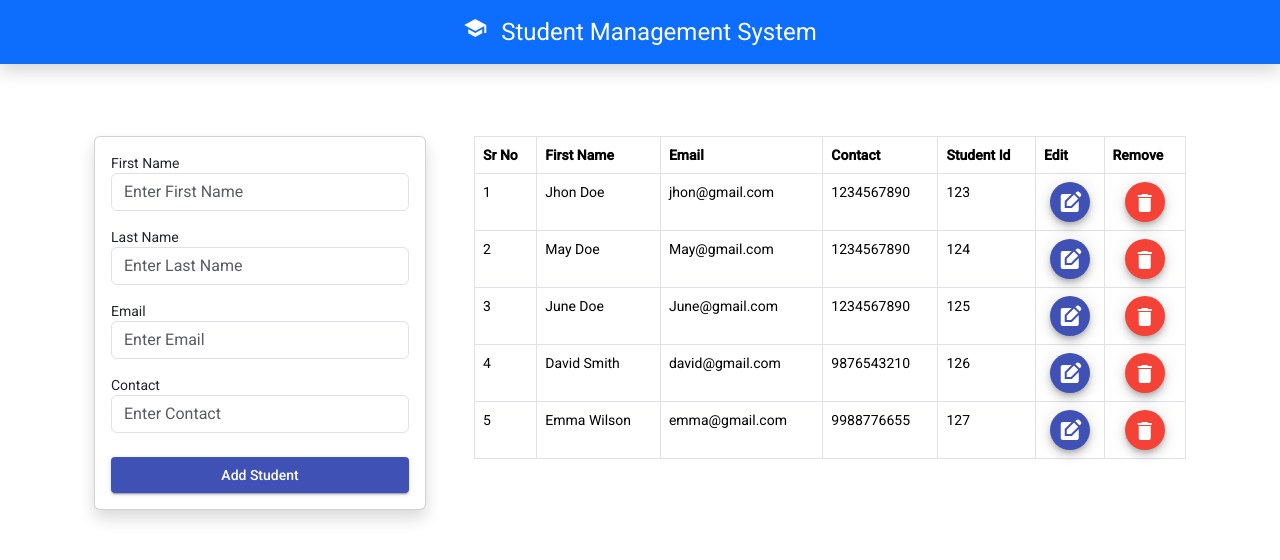
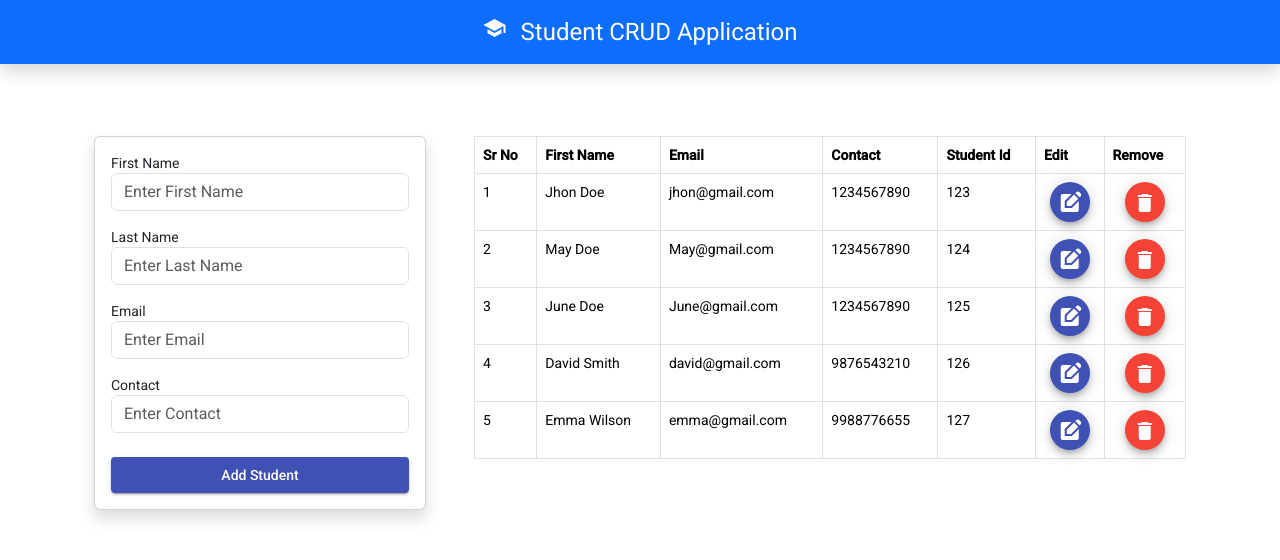
Before and after one commit to codebyalamara/Angular-Student-CRUD, an Angular app: page / in a window 1280 px wide. Shown: the top 560 px of the page. Built offline with nearby package versions, Linux system fonts and the light colour scheme.

Commit message:
Updated Student CRUD

```diff
--- a/src/app/app.component.html
+++ b/src/app/app.component.html
@@ -1,7 +1,7 @@
 <div class="container-fluid bg-primary text-white py-3 shadow">
   <h1 class="text-center mb-0">
     <mat-icon class="me-2">school</mat-icon>
-    Student Management System
+    Student CRUD Application
   </h1>
 </div>
 
```
